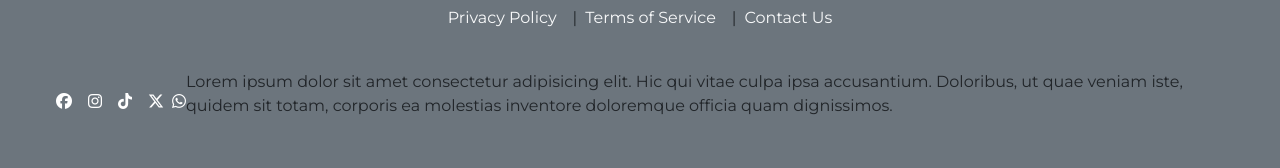
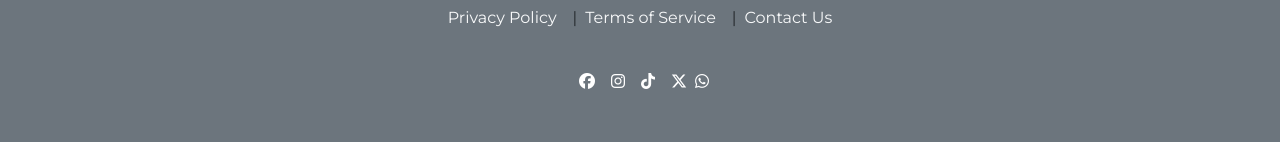
Before and after one commit to Sakr99/BodyBest-Movies, a React (Create React App) app: page / in a window 1280 px wide. Shown: the part 221-389 px from the top of the page. Built offline with nearby package versions, Linux system fonts and the light colour scheme; no server answers; a web font is replaced by a local one.

Commit message:
Update Footer.jsx
test

```diff
--- a/src/Component/Footer.jsx
+++ b/src/Component/Footer.jsx
@@ -57,7 +57,6 @@ export default function Footer() {
           <a href="https://whatsapp.com/">
             <i className="fa-brands fa-whatsapp"></i>
           </a>
-          <p>Lorem ipsum dolor sit amet consectetur adipisicing elit. Hic qui vitae culpa ipsa accusantium. Doloribus, ut quae veniam iste, quidem sit totam, corporis ea molestias inventore doloremque officia quam dignissimos.</p>
         </li>
       </footer>
     </>
```
